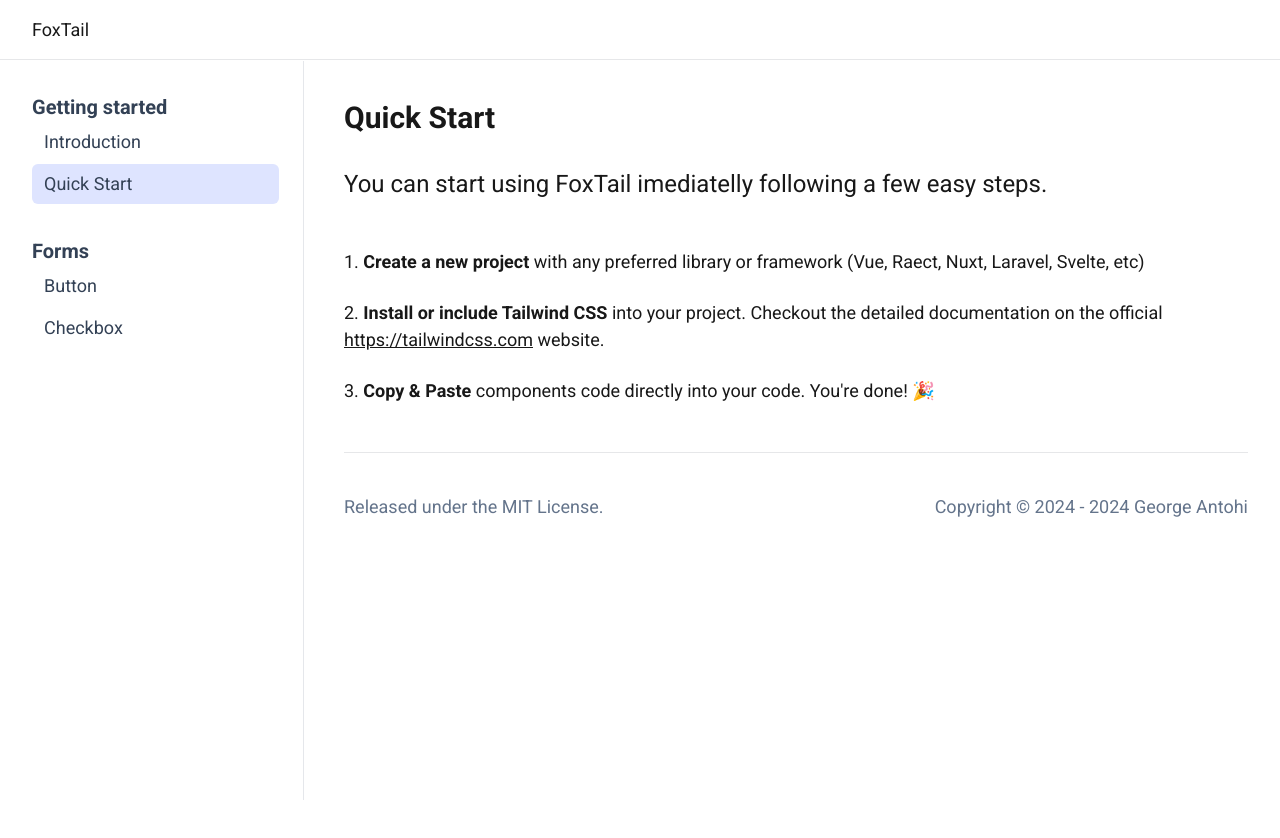
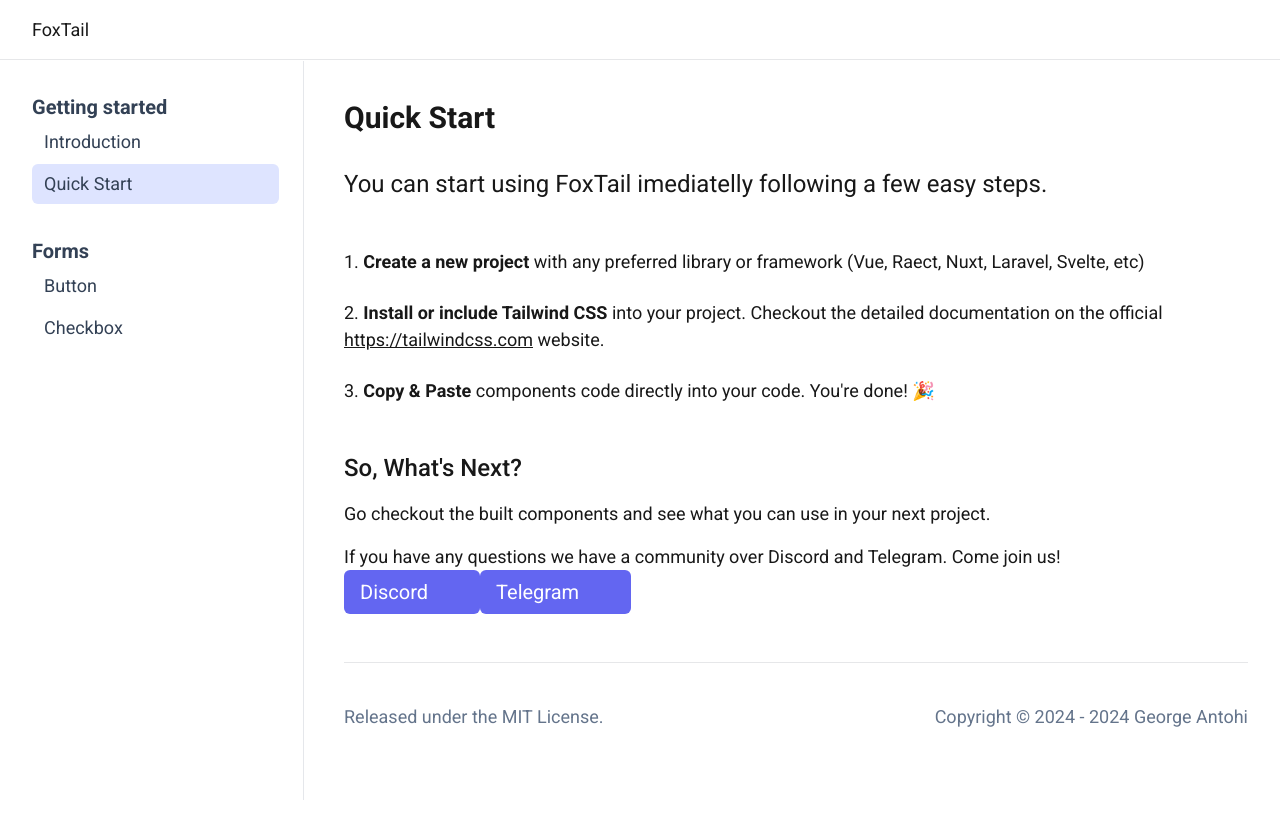
Before and after one commit to sg1asgard/vuefoxtail, a Vue app: page /getting-started/quick-start in a window 1280 px wide. Shown: the top 838 px of the page. Before the commit the page ends 800 px from the top, so only its background shows below. Built offline with nearby package versions, Linux system fonts and the light colour scheme; what @highlightjs/vue-plugin would draw is missing.

Commit message:
general info

```diff
--- a/src/views/getting-started/QuickStartView.vue
+++ b/src/views/getting-started/QuickStartView.vue
@@ -1,6 +1,7 @@
 <script setup>
 import MainPart from '@/components/layout/MainPart.vue'
 import PageHeader from '@/components/presentation/PageHeader.vue'
+import PageHeader2 from '@/components/presentation/PageHeader2.vue'
 import MainLayout from '@/layouts/MainLayout.vue'
 </script>
 
@@ -34,6 +35,34 @@
           </li>
         </ol>
       </section>
+
+      <section class="mt-12">
+        <PageHeader2 sectionTitle="So, what's next?" />
+        <p>Go checkout the built components and see what you can use in your next project.</p>
+
+        <p class="mt-4">
+          If you have any questions we have a community over Discord and Telegram. Come join us!
+        </p>
+
+        <div class="flex flex-row items-center">
+          <div>
+            <button
+              class="inline-flex flex-row items-center space-x-2 bg-indigo-500 hover:bg-indigo-600 text-white rounded-md px-4 py-2 text-xl hover:shadow-lg hover:shadow-black/25 transition-all ease-in-out duration-150"
+            >
+              <span class="grow">Discord</span>
+              <span class="icon-[ph--discord-logo-fill] size-7"></span>
+            </button>
+          </div>
+          <div>
+            <button
+              class="inline-flex flex-row items-center space-x-2 bg-indigo-500 hover:bg-indigo-600 text-white rounded-md px-4 py-2 text-xl hover:shadow-lg hover:shadow-black/25 transition-all ease-in-out duration-150"
+            >
+              <span class="grow">Telegram</span>
+              <span class="icon-[ph--telegram-logo] size-7"></span>
+            </button>
+          </div>
+        </div>
+      </section>
     </MainPart>
   </MainLayout>
 </template>
```
